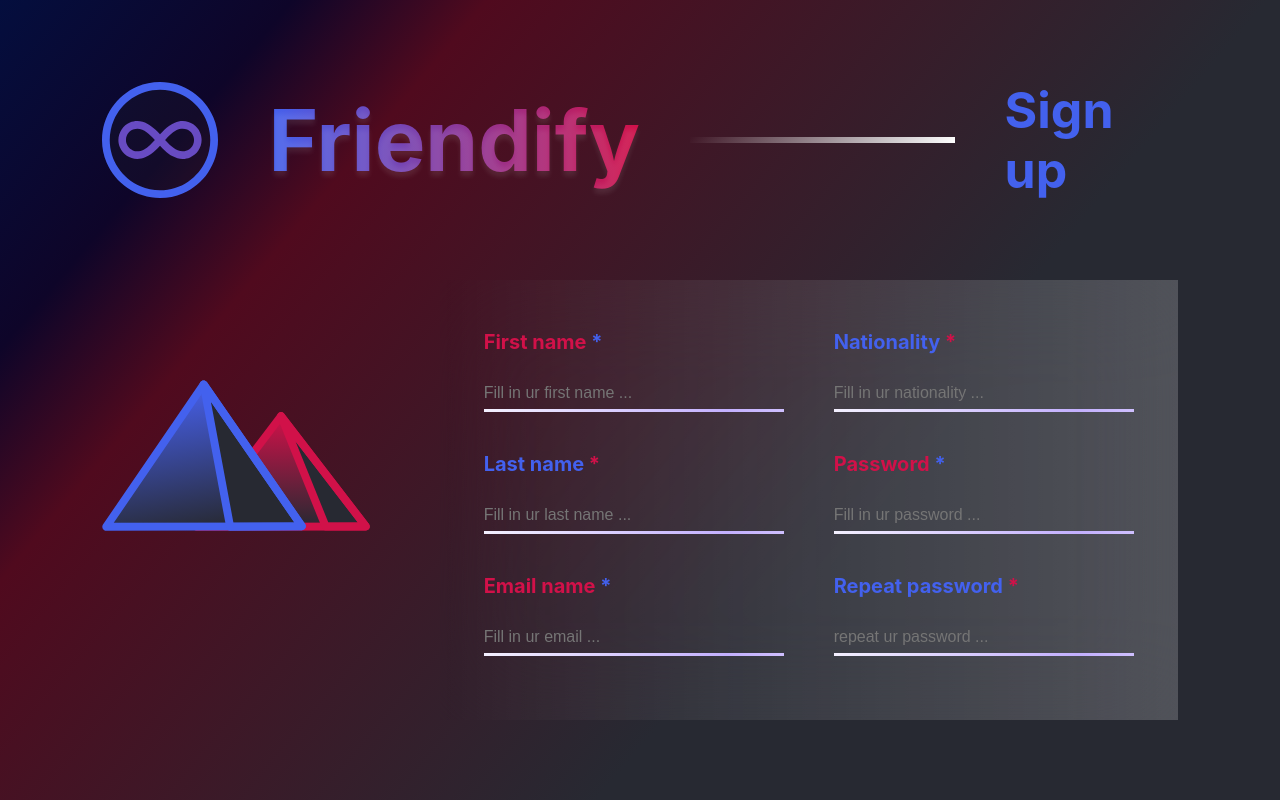
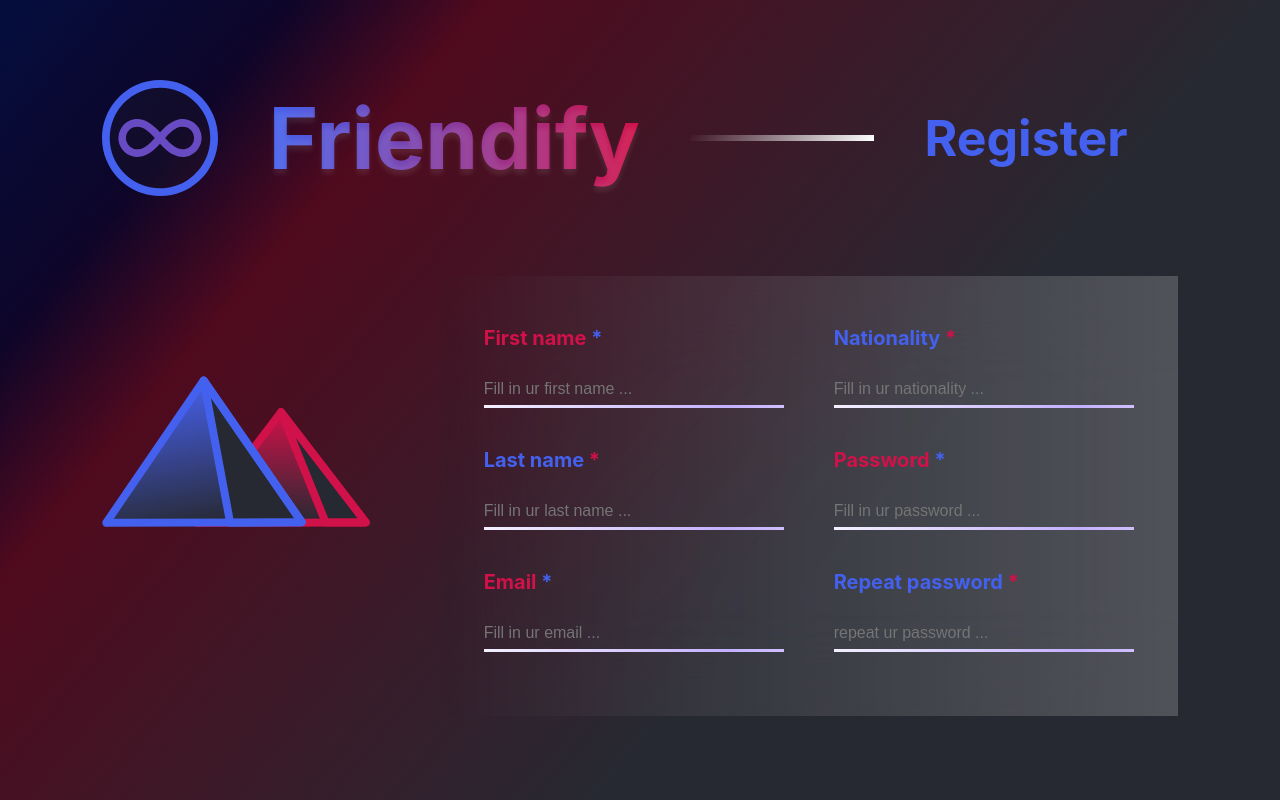
Before and after one commit to ErikTdrv/Friendify, a React (Create React App) app in the folder client/: page / in a window 1280 px wide. Built offline with nearby package versions, Linux system fonts and the light colour scheme.

Commit message:
Update Register.js

```diff
--- a/client/src/components/Auth/Register/Register.js
+++ b/client/src/components/Auth/Register/Register.js
@@ -14,7 +14,7 @@ export default function Register() {
         <h1>Friendify</h1>
         <div className="startscreen__line"></div>
         {isLogin ? (
-            <h3>Sign up</h3>
+          <h3>Register</h3>
         ) : (
           <h3>Login</h3>
         )}
@@ -45,7 +45,7 @@ export default function Register() {
                       />
                     </div>
                     <div className='input-container email'>
-                      <label>Email name <span>*</span></label>
+                      <label>Email <span>*</span></label>
                       <input
                         type="text"
                         placeholder='Fill in ur email ...'
@@ -90,23 +90,24 @@ export default function Register() {
                     />)
                   }
                 </div>
-              </div>
                 {isNextClicked && (
                 <div className='second'>
                   <label htmlFor="profilepicture">Add Profile Picture<input type='file' id='profilepicture'></input></label>
                 </div>
               )}
+              </div>
+
             </form>
-            ) : null }
+          ) : null}
           {isLogin !== undefined ? (
             <form className={`form-transition ${isLogin ? 'form-VISIBLE' : 'form-HIDDEN'}`}>
               <div className='login'>
                 <div className='top-container'>
-                            <div className='input-container first-name'>
-                                <label>First name <span>*</span></label>
+                  <div className='input-container email'>
+                    <label>Email <span>*</span></label>
                     <input
                       type="text"
-                                    placeholder='Fill in ur first name ...'
+                      placeholder='Fill in ur email ...'
                     />
                   </div>
                   <div className='input-container first-name'>
@@ -114,14 +115,6 @@ export default function Register() {
                     <input
                       type="text"
                       placeholder='Fill in ur password ...'
-                            />
-                            </div>
-                            <div className='input-container first-name'>
-                                <label>Repeat password <span>*</span></label>
-                                <input
-                                    type="text"
-                                    className="first-name"
-                                    placeholder='repeat ur password ...'
                     />
                   </div>
                 </div>
@@ -134,7 +127,7 @@ export default function Register() {
                 </div>
               </div>
             </form>
-            ) : null }
+          ) : null}
         </div>
       </div>
     </section>
```
Lines whose indentation alone changed are shown as unchanged.
